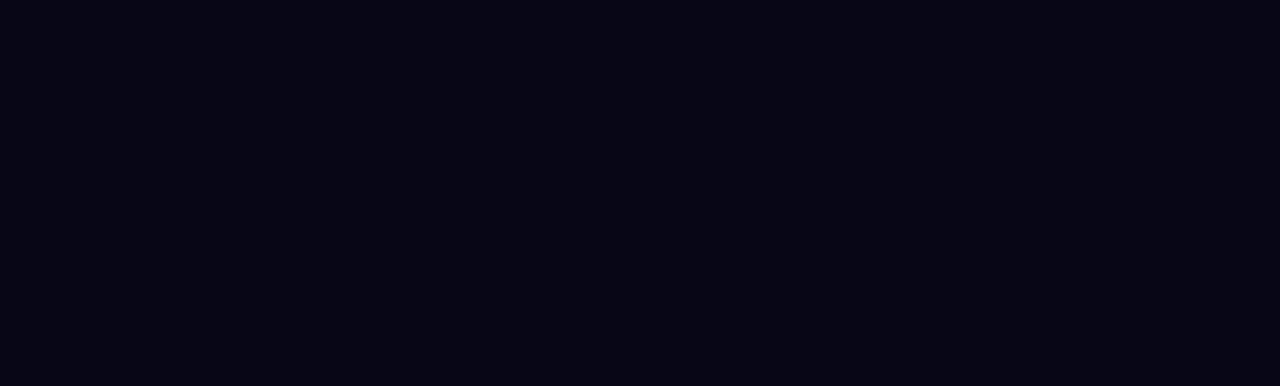
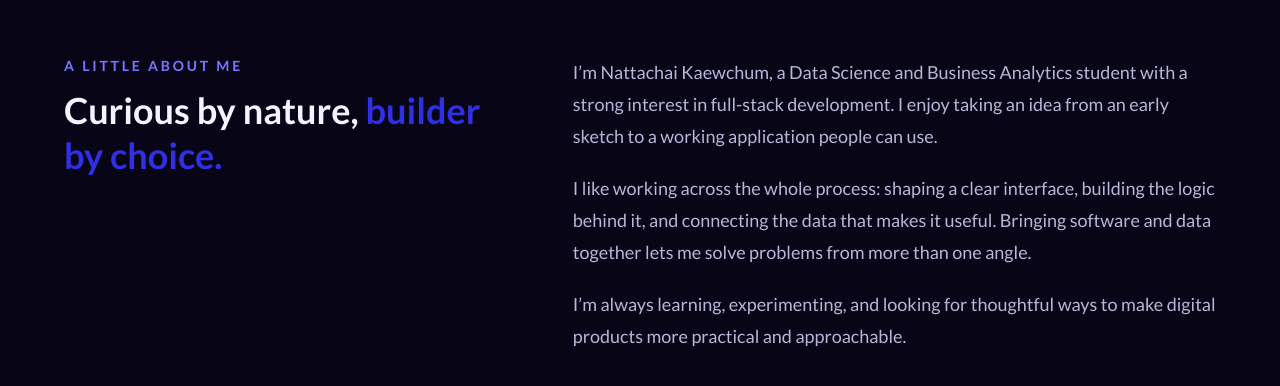
Before and after one commit to Gooddez/Portfolio, a React (Vite) app: page / in a window 1280 px wide. Shown: the part 964-1350 px from the top of the page. Before the commit the page ends 800 px from the top, so only its background shows below. Built offline with nearby package versions, Linux system fonts and the light colour scheme.

Commit message:
feat: About section added

```diff
--- a/src/App.jsx
+++ b/src/App.jsx
@@ -1,5 +1,6 @@
 import Navbar from "./components/Navbar";
 import Hero from "./components/Hero";
+import About from "./components/About";
 
 function App() {
 
@@ -7,6 +8,7 @@ function App() {
     <main className="pt-16">
       <Navbar></Navbar>
       <Hero />
+      <About />
     </main>
   );
 }
--- /dev/null
+++ b/src/components/About.jsx
@@ -0,0 +1,43 @@
+const About = () => {
+    return (
+        <section
+            id="about"
+            aria-labelledby="about-heading"
+            className="flex min-h-[calc(100svh-4rem)] w-full items-center px-6 py-12 sm:px-10 sm:py-16"
+        >
+            <div className="mx-auto grid w-full max-w-6xl gap-10 lg:grid-cols-[0.8fr_1.2fr] lg:gap-20">
+                <div>
+                    <p className="mb-3 text-sm font-semibold uppercase tracking-[0.2em] text-(--color-accent)">
+                        A little about me
+                    </p>
+                    <h2
+                        id="about-heading"
+                        className="text-3xl font-bold leading-tight text-(--color-text) sm:text-4xl"
+                    >
+                        Curious by nature, <span className="text-(--color-primary)">builder by choice.</span>
+                    </h2>
+                </div>
+
+                <div className="space-y-5 text-base leading-8 text-(--color-text-muted) sm:text-lg">
+                    <p>
+                        I’m Nattachai Kaewchum, a Data Science and Business Analytics student
+                        with a strong interest in full-stack development. I enjoy taking an idea
+                        from an early sketch to a working application people can use.
+                    </p>
+                    <p>
+                        I like working across the whole process: shaping a clear interface,
+                        building the logic behind it, and connecting the data that makes it
+                        useful. Bringing software and data together lets me solve problems from
+                        more than one angle.
+                    </p>
+                    <p>
+                        I’m always learning, experimenting, and looking for thoughtful ways to
+                        make digital products more practical and approachable.
+                    </p>
+                </div>
+            </div>
+        </section>
+    );
+};
+
+export default About;
```
